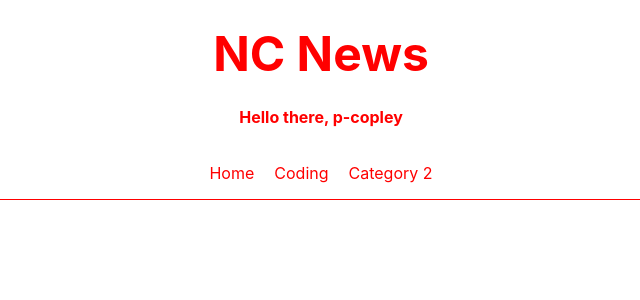
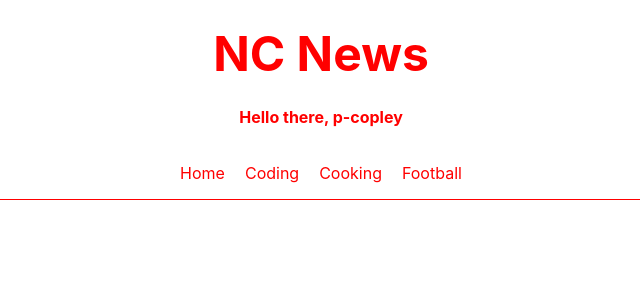
Before and after one commit to Jlh77/nc-news-client, a React (Create React App) app: page /topics/coding in a window 1280 px wide. Shown: the top 300 px of the page, without its empty margins (319-959 px from the left). Built offline with nearby package versions, Linux system fonts and the light colour scheme.

Commit message:
added link

```diff
--- a/src/components/Header.jsx
+++ b/src/components/Header.jsx
@@ -20,7 +20,10 @@ const Header = () => {
             <li>Coding</li>
           </Link>
           <Link to="/topics/cooking">
-            <li>Category 2</li>
+            <li>Cooking</li>
+          </Link>
+          <Link to="/topics/football">
+            <li>Football</li>
           </Link>
         </ul>
       </nav>
```
